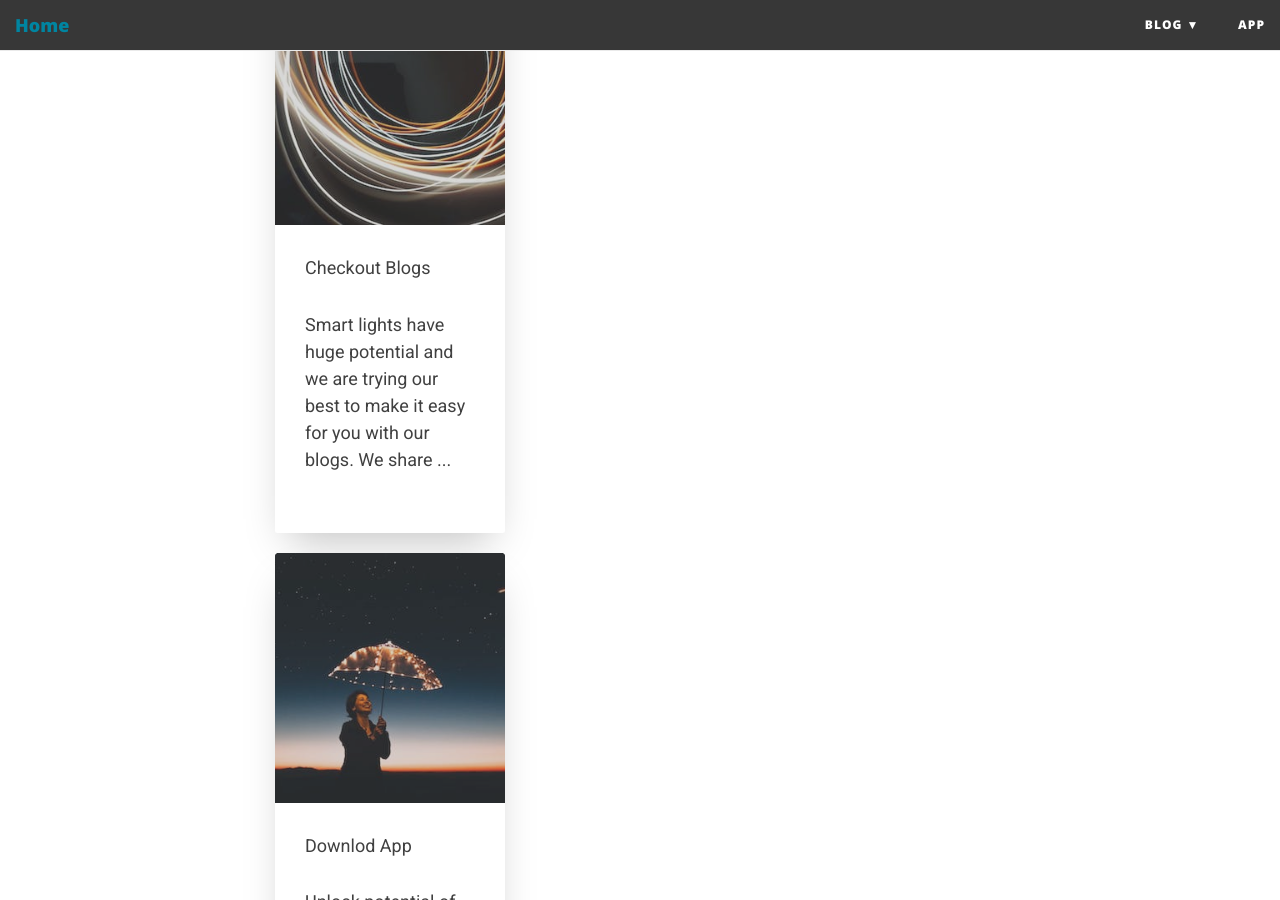
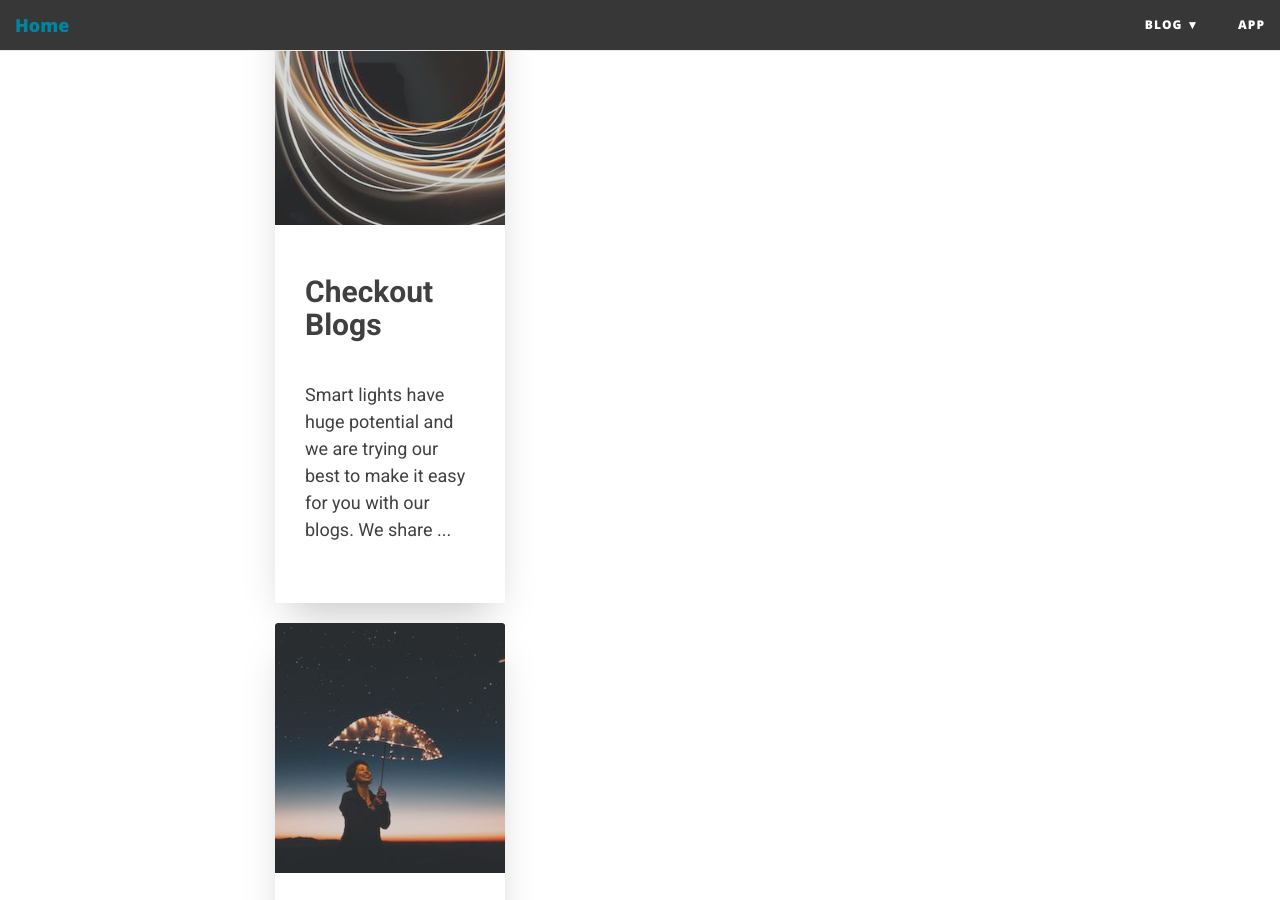
Before and after one commit to huehello/website, a Jekyll site: the page built from index.md, in a window 1280 px wide and 900 px high, scrolled down 647 px. Built offline with Jekyll 4.4.1, drawn with Linux system fonts in a browser that asks for light colours; nearby versions of some CDN libraries.

Commit message:
made title heading 2

```diff
--- a/_includes/material_card.html
+++ b/_includes/material_card.html
@@ -3,7 +3,7 @@
     <a href="{{include.url}}">
       <div class="md-card__image {{include.imgcss}}"></div>
       <div class="md-card__content">
-        <div class="post-title">{{include.title}}</div>
+        <h2 class="post-title">{{include.title}}</h2>
         <p class="post-entry">{{include.description}}</p>
         <!-- <button class="btn btn--block md-card__btn">{{include.cta}}</button> -->
       </div>
```
